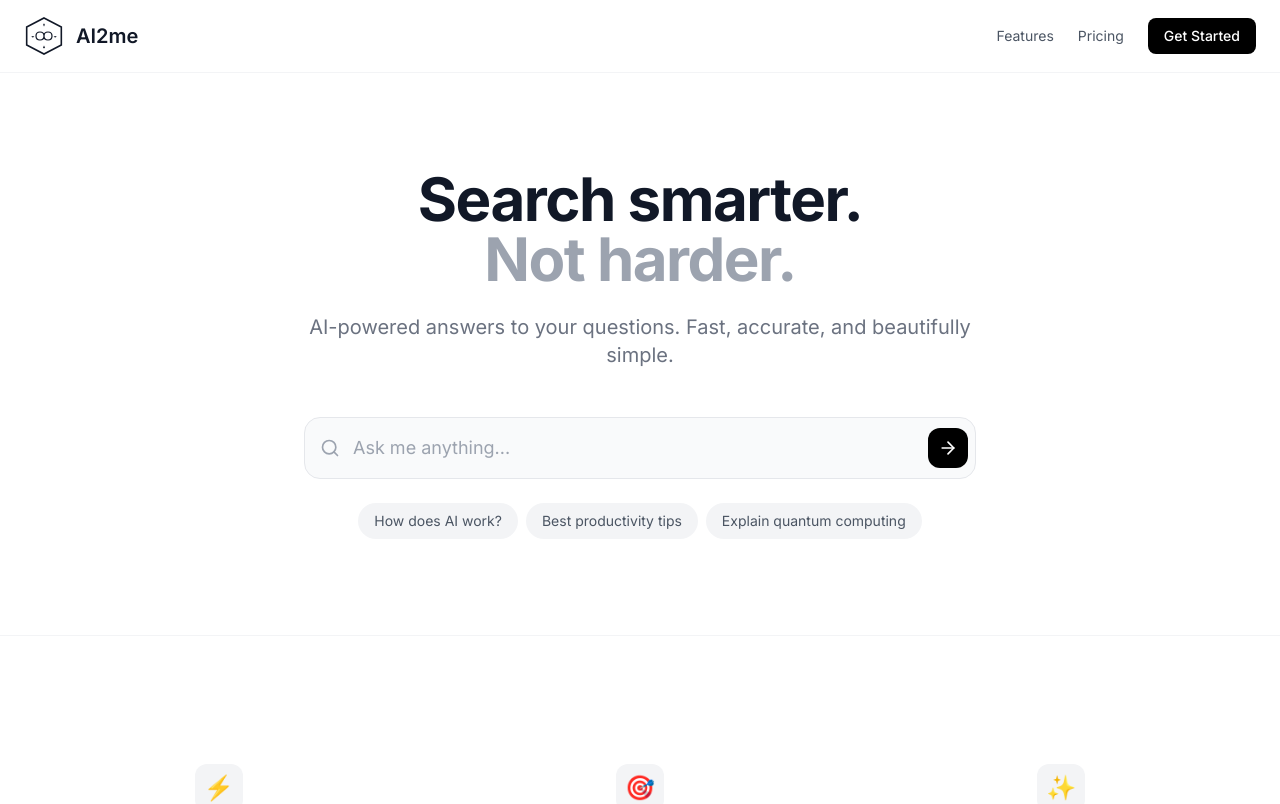
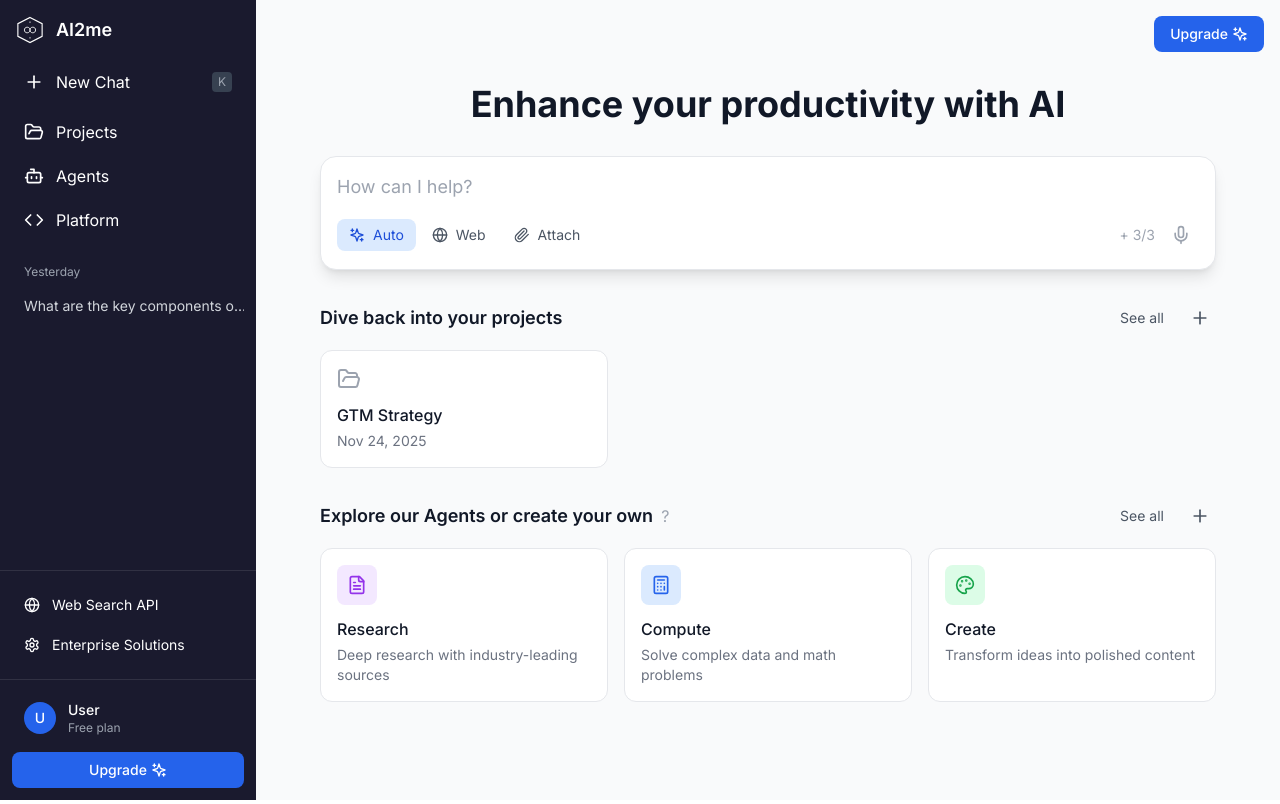
Before and after one commit to Eternitai01/ai2me-app, a Next.js app: page / in a window 1280 px wide. Shown: the top 804 px of the page. Built offline with nearby package versions, Linux system fonts and the light colour scheme.

Commit message:
Redesign to You.com-style interface with sidebar, Projects, and Agents
Refactor AI2meLogo component and update search handling. Added new icons and improved layout with sidebar and navigation.

```diff
--- a/app/page.tsx
+++ b/app/page.tsx
@@ -1,135 +1,224 @@
 'use client';
 
 import { useState } from 'react';
-import { Search, ArrowRight } from 'lucide-react';
+import { Search, Plus, FolderOpen, Bot, Code, MessageSquare, Globe, Paperclip, Mic, Sparkles, ChevronRight, Settings, FileText, Calculator, Palette } from 'lucide-react';
 
 // AI2me Logo Component
-const AI2meLogo = () => (
-  <svg width="40" height="40" viewBox="0 0 100 100" fill="none" xmlns="http://www.w3.org/2000/svg">
-    {/* Hexagon */}
+const AI2meLogo = ({ size = 32 }: { size?: number }) => (
+  <svg width={size} height={size} viewBox="0 0 100 100" fill="none" xmlns="http://www.w3.org/2000/svg">
     <path d="M50 5L93.3 27.5V72.5L50 95L6.7 72.5V27.5L50 5Z" stroke="currentColor" strokeWidth="4" fill="none"/>
-    {/* Infinity symbol */}
     <path d="M30 50C30 44 34 40 40 40C46 40 50 44 50 50C50 44 54 40 60 40C66 40 70 44 70 50C70 56 66 60 60 60C54 60 50 56 50 50C50 56 46 60 40 60C34 60 30 56 30 50Z" stroke="currentColor" strokeWidth="3" fill="none"/>
-    {/* Top sparkle */}
     <path d="M50 18L52 22L50 26L48 22L50 18Z" fill="currentColor"/>
-    {/* Bottom sparkle */}
     <path d="M50 74L52 78L50 82L48 78L50 74Z" fill="currentColor"/>
-    {/* Left sparkle */}
-    <path d="M22 50L26 52L22 54L18 52L22 50Z" fill="currentColor"/>
-    {/* Right sparkle */}
-    <path d="M78 50L82 52L78 54L74 52L78 50Z" fill="currentColor"/>
   </svg>
 );
 
 export default function Home() {
   const [query, setQuery] = useState('');
-  const [isSearching, setIsSearching] = useState(false);
+  const [mode, setMode] = useState('auto');
 
-  const handleSearch = async (e: React.FormEvent) => {
+  const handleSubmit = (e: React.FormEvent) => {
     e.preventDefault();
     if (!query.trim()) return;
-    setIsSearching(true);
-    setTimeout(() => setIsSearching(false), 2000);
+    console.log('Search:', query, 'Mode:', mode);
   };
 
   return (
-    <main className="min-h-screen bg-white">
-      {/* Header */}
-      <header className="border-b border-gray-100">
-        <div className="container mx-auto px-6 py-4 flex justify-between items-center">
-          <div className="flex items-center gap-3">
-            <AI2meLogo />
-            <span className="text-xl font-semibold text-gray-900">AI2me</span>
+    <div className="flex h-screen bg-gray-50">
+      {/* Sidebar */}
+      <aside className="w-64 bg-[#1a1a2e] text-white flex flex-col">
+        {/* Logo */}
+        <div className="p-4 flex items-center gap-3">
+          <AI2meLogo size={28} />
+          <span className="text-lg font-semibold">AI2me</span>
         </div>
-          <nav className="flex items-center gap-6">
-            <a href="#" className="text-gray-600 hover:text-gray-900 text-sm">Features</a>
-            <a href="#" className="text-gray-600 hover:text-gray-900 text-sm">Pricing</a>
-            <button className="bg-black text-white px-4 py-2 rounded-lg text-sm font-medium hover:bg-gray-800 transition-colors">
-              Get Started
+
+        {/* New Chat Button */}
+        <div className="px-3 mb-2">
+          <button className="w-full flex items-center gap-3 px-3 py-2.5 rounded-lg hover:bg-white/10 transition-colors">
+            <Plus className="w-5 h-5" />
+            <span>New Chat</span>
+            <span className="ml-auto text-xs text-gray-400 bg-gray-700 px-1.5 py-0.5 rounded">K</span>
           </button>
+        </div>
+
+        {/* Navigation */}
+        <nav className="px-3 space-y-1">
+          <a href="#" className="flex items-center gap-3 px-3 py-2 rounded-lg hover:bg-white/10 transition-colors">
+            <FolderOpen className="w-5 h-5" />
+            <span>Projects</span>
+          </a>
+          <a href="#" className="flex items-center gap-3 px-3 py-2 rounded-lg hover:bg-white/10 transition-colors">
+            <Bot className="w-5 h-5" />
+            <span>Agents</span>
+          </a>
+          <a href="#" className="flex items-center gap-3 px-3 py-2 rounded-lg hover:bg-white/10 transition-colors">
+            <Code className="w-5 h-5" />
+            <span>Platform</span>
+          </a>
         </nav>
+
+        {/* History */}
+        <div className="px-3 mt-6">
+          <p className="text-xs text-gray-400 px-3 mb-2">Yesterday</p>
+          <a href="#" className="flex items-center gap-3 px-3 py-2 rounded-lg hover:bg-white/10 text-sm text-gray-300 truncate">
+            What are the key components o...
+          </a>
         </div>
-      </header>
 
-      {/* Hero Section */}
-      <section className="container mx-auto px-6 py-24 text-center">
-        <h1 className="text-5xl md:text-6xl font-bold text-gray-900 mb-6 tracking-tight">
-          Search smarter.
-          <br />
-          <span className="text-gray-400">Not harder.</span>
+        {/* Spacer */}
+        <div className="flex-1" />
+
+        {/* Bottom Links */}
+        <div className="px-3 py-4 space-y-1 border-t border-white/10">
+          <a href="#" className="flex items-center gap-3 px-3 py-2 rounded-lg hover:bg-white/10 text-sm">
+            <Globe className="w-4 h-4" />
+            <span>Web Search API</span>
+          </a>
+          <a href="#" className="flex items-center gap-3 px-3 py-2 rounded-lg hover:bg-white/10 text-sm">
+            <Settings className="w-4 h-4" />
+            <span>Enterprise Solutions</span>
+          </a>
+        </div>
+
+        {/* User */}
+        <div className="p-3 border-t border-white/10">
+          <div className="flex items-center gap-3 px-3 py-2">
+            <div className="w-8 h-8 rounded-full bg-blue-600 flex items-center justify-center text-sm font-medium">U</div>
+            <div className="flex-1">
+              <p className="text-sm font-medium">User</p>
+              <p className="text-xs text-gray-400">Free plan</p>
+            </div>
+          </div>
+          <button className="w-full mt-2 bg-blue-600 hover:bg-blue-700 text-white py-2 rounded-lg text-sm font-medium flex items-center justify-center gap-1">
+            Upgrade <Sparkles className="w-4 h-4" />
+          </button>
+        </div>
+      </aside>
+
+      {/* Main Content */}
+      <main className="flex-1 flex flex-col overflow-hidden">
+        {/* Top Bar */}
+        <div className="flex justify-end p-4">
+          <button className="bg-blue-600 hover:bg-blue-700 text-white px-4 py-2 rounded-lg text-sm font-medium flex items-center gap-1">
+            Upgrade <Sparkles className="w-4 h-4" />
+          </button>
+        </div>
+
+        {/* Content */}
+        <div className="flex-1 overflow-y-auto px-8 py-4">
+          <div className="max-w-4xl mx-auto">
+            {/* Hero */}
+            <h1 className="text-4xl font-bold text-gray-900 text-center mb-8">
+              Enhance your productivity with AI
             </h1>
-        <p className="text-xl text-gray-500 mb-12 max-w-2xl mx-auto">
-          AI-powered answers to your questions. Fast, accurate, and beautifully simple.
-        </p>
 
             {/* Search Box */}
-        <form onSubmit={handleSearch} className="max-w-2xl mx-auto">
-          <div className="relative">
-            <Search className="absolute left-4 top-1/2 -translate-y-1/2 w-5 h-5 text-gray-400" />
+            <form onSubmit={handleSubmit} className="bg-white rounded-2xl shadow-lg border border-gray-200 p-4 mb-8">
               <input
                 type="text"
                 value={query}
                 onChange={(e) => setQuery(e.target.value)}
-              placeholder="Ask me anything..."
-              className="w-full pl-12 pr-14 py-4 text-lg border border-gray-200 rounded-2xl focus:outline-none focus:border-gray-400 focus:ring-0 transition-colors bg-gray-50 hover:bg-white"
+                placeholder="How can I help?"
+                className="w-full text-lg text-gray-700 placeholder-gray-400 focus:outline-none mb-4"
               />
+              <div className="flex items-center justify-between">
+                <div className="flex items-center gap-1">
                   <button
-              type="submit"
-              disabled={isSearching}
-              className="absolute right-2 top-1/2 -translate-y-1/2 w-10 h-10 bg-black text-white rounded-xl flex items-center justify-center hover:bg-gray-800 transition-colors disabled:opacity-50"
+                    type="button"
+                    onClick={() => setMode('auto')}
+                    className={`flex items-center gap-2 px-3 py-1.5 rounded-lg text-sm ${mode === 'auto' ? 'bg-blue-100 text-blue-700' : 'text-gray-600 hover:bg-gray-100'}`}
                   >
-              <ArrowRight className="w-5 h-5" />
+                    <Sparkles className="w-4 h-4" />
+                    Auto
                   </button>
+                  <button
+                    type="button"
+                    onClick={() => setMode('web')}
+                    className={`flex items-center gap-2 px-3 py-1.5 rounded-lg text-sm ${mode === 'web' ? 'bg-blue-100 text-blue-700' : 'text-gray-600 hover:bg-gray-100'}`}
+                  >
+                    <Globe className="w-4 h-4" />
+                    Web
+                  </button>
+                  <button
+                    type="button"
+                    onClick={() => setMode('attach')}
+                    className={`flex items-center gap-2 px-3 py-1.5 rounded-lg text-sm ${mode === 'attach' ? 'bg-blue-100 text-blue-700' : 'text-gray-600 hover:bg-gray-100'}`}
+                  >
+                    <Paperclip className="w-4 h-4" />
+                    Attach
+                  </button>
+                </div>
+                <div className="flex items-center gap-2">
+                  <span className="text-sm text-gray-400">+ 3/3</span>
+                  <button type="button" className="p-2 hover:bg-gray-100 rounded-lg">
+                    <Mic className="w-5 h-5 text-gray-400" />
+                  </button>
+                </div>
               </div>
             </form>
 
-        {/* Quick suggestions */}
-        <div className="flex flex-wrap justify-center gap-2 mt-6">
-          {['How does AI work?', 'Best productivity tips', 'Explain quantum computing'].map((suggestion) => (
-            <button
-              key={suggestion}
-              onClick={() => setQuery(suggestion)}
-              className="px-4 py-2 text-sm text-gray-600 bg-gray-100 rounded-full hover:bg-gray-200 transition-colors"
-            >
-              {suggestion}
+            {/* Projects Section */}
+            <div className="mb-8">
+              <div className="flex items-center justify-between mb-4">
+                <h2 className="text-lg font-semibold text-gray-900">Dive back into your projects</h2>
+                <div className="flex items-center gap-2">
+                  <button className="text-sm text-gray-600 hover:text-gray-900 px-3 py-1 rounded-lg hover:bg-gray-100">See all</button>
+                  <button className="p-1.5 rounded-lg hover:bg-gray-100">
+                    <Plus className="w-5 h-5 text-gray-600" />
                   </button>
-          ))}
-        </div>
-      </section>
-
-      {/* Features Grid */}
-      <section className="container mx-auto px-6 py-24 border-t border-gray-100">
-        <div className="grid md:grid-cols-3 gap-8">
-          <div className="text-center p-8">
-            <div className="w-12 h-12 bg-gray-100 rounded-xl mx-auto mb-4 flex items-center justify-center">
-              <span className="text-2xl">⚡</span>
-            </div>
-            <h3 className="text-lg font-semibold text-gray-900 mb-2">Lightning Fast</h3>
-            <p className="text-gray-500">Get answers in milliseconds, powered by advanced AI.</p>
-          </div>
-          <div className="text-center p-8">
-            <div className="w-12 h-12 bg-gray-100 rounded-xl mx-auto mb-4 flex items-center justify-center">
-              <span className="text-2xl">🎯</span>
-            </div>
-            <h3 className="text-lg font-semibold text-gray-900 mb-2">Accurate Results</h3>
-            <p className="text-gray-500">Context-aware responses that understand your intent.</p>
-          </div>
-          <div className="text-center p-8">
-            <div className="w-12 h-12 bg-gray-100 rounded-xl mx-auto mb-4 flex items-center justify-center">
-              <span className="text-2xl">✨</span>
-            </div>
-            <h3 className="text-lg font-semibold text-gray-900 mb-2">Clean & Simple</h3>
-            <p className="text-gray-500">No clutter, no ads. Just the information you need.</p>
                 </div>
               </div>
-      </section>
+              <div className="grid grid-cols-3 gap-4">
+                <div className="bg-white rounded-xl border border-gray-200 p-4 hover:shadow-md transition-shadow cursor-pointer">
+                  <FolderOpen className="w-6 h-6 text-gray-400 mb-3" />
+                  <h3 className="font-medium text-gray-900 mb-1">GTM Strategy</h3>
+                  <p className="text-sm text-gray-500">Nov 24, 2025</p>
+                </div>
+              </div>
+            </div>
 
-      {/* Footer */}
-      <footer className="border-t border-gray-100 py-8">
-        <div className="container mx-auto px-6 text-center text-gray-400 text-sm">
-          © 2025 AI2me. All rights reserved.
+            {/* Agents Section */}
+            <div>
+              <div className="flex items-center justify-between mb-4">
+                <div className="flex items-center gap-2">
+                  <h2 className="text-lg font-semibold text-gray-900">Explore our Agents or create your own</h2>
+                  <span className="text-gray-400 cursor-help">?</span>
                 </div>
-      </footer>
+                <div className="flex items-center gap-2">
+                  <button className="text-sm text-gray-600 hover:text-gray-900 px-3 py-1 rounded-lg hover:bg-gray-100">See all</button>
+                  <button className="p-1.5 rounded-lg hover:bg-gray-100">
+                    <Plus className="w-5 h-5 text-gray-600" />
+                  </button>
+                </div>
+              </div>
+              <div className="grid grid-cols-3 gap-4">
+                <div className="bg-white rounded-xl border border-gray-200 p-4 hover:shadow-md transition-shadow cursor-pointer">
+                  <div className="w-10 h-10 bg-purple-100 rounded-lg flex items-center justify-center mb-3">
+                    <FileText className="w-5 h-5 text-purple-600" />
+                  </div>
+                  <h3 className="font-medium text-gray-900 mb-1">Research</h3>
+                  <p className="text-sm text-gray-500">Deep research with industry-leading sources</p>
+                </div>
+                <div className="bg-white rounded-xl border border-gray-200 p-4 hover:shadow-md transition-shadow cursor-pointer">
+                  <div className="w-10 h-10 bg-blue-100 rounded-lg flex items-center justify-center mb-3">
+                    <Calculator className="w-5 h-5 text-blue-600" />
+                  </div>
+                  <h3 className="font-medium text-gray-900 mb-1">Compute</h3>
+                  <p className="text-sm text-gray-500">Solve complex data and math problems</p>
+                </div>
+                <div className="bg-white rounded-xl border border-gray-200 p-4 hover:shadow-md transition-shadow cursor-pointer">
+                  <div className="w-10 h-10 bg-green-100 rounded-lg flex items-center justify-center mb-3">
+                    <Palette className="w-5 h-5 text-green-600" />
+                  </div>
+                  <h3 className="font-medium text-gray-900 mb-1">Create</h3>
+                  <p className="text-sm text-gray-500">Transform ideas into polished content</p>
+                </div>
+              </div>
+            </div>
+          </div>
+        </div>
       </main>
+    </div>
   );
 }
```
Lines whose indentation alone changed are shown as unchanged.
